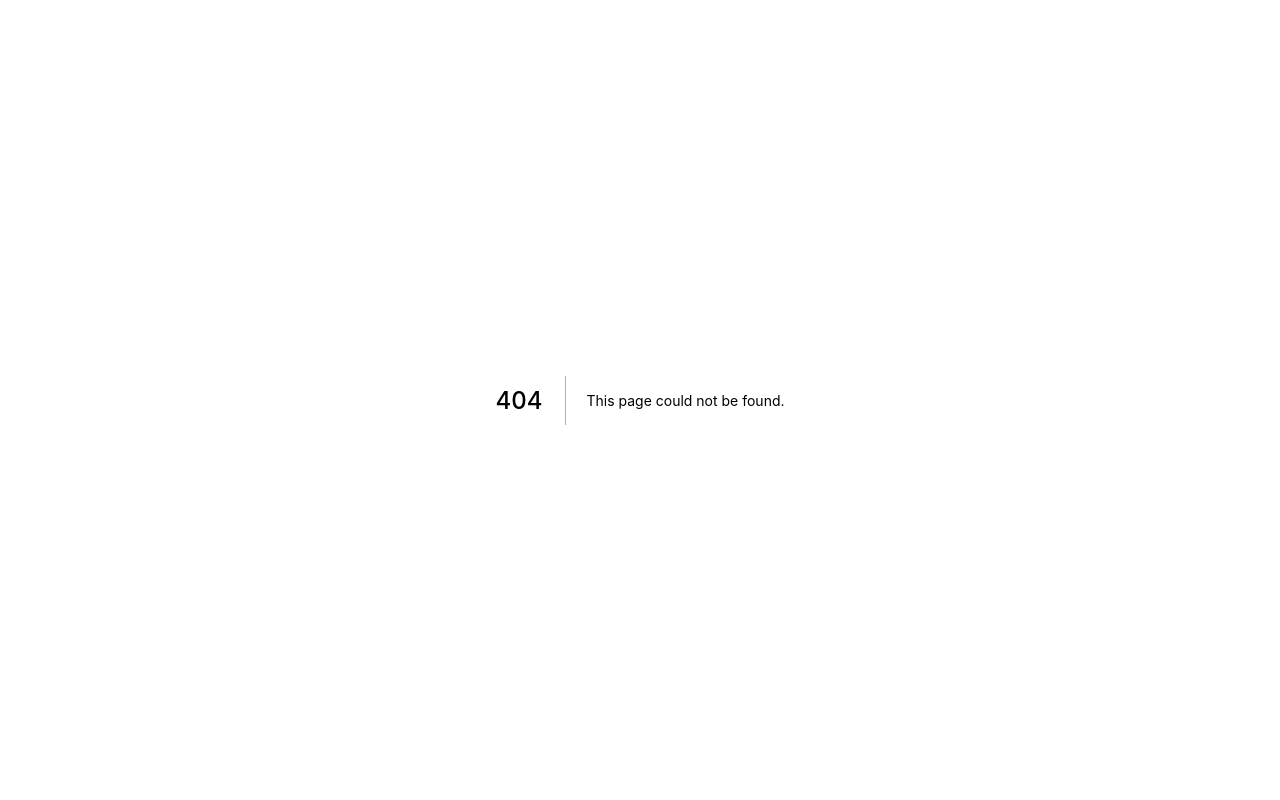
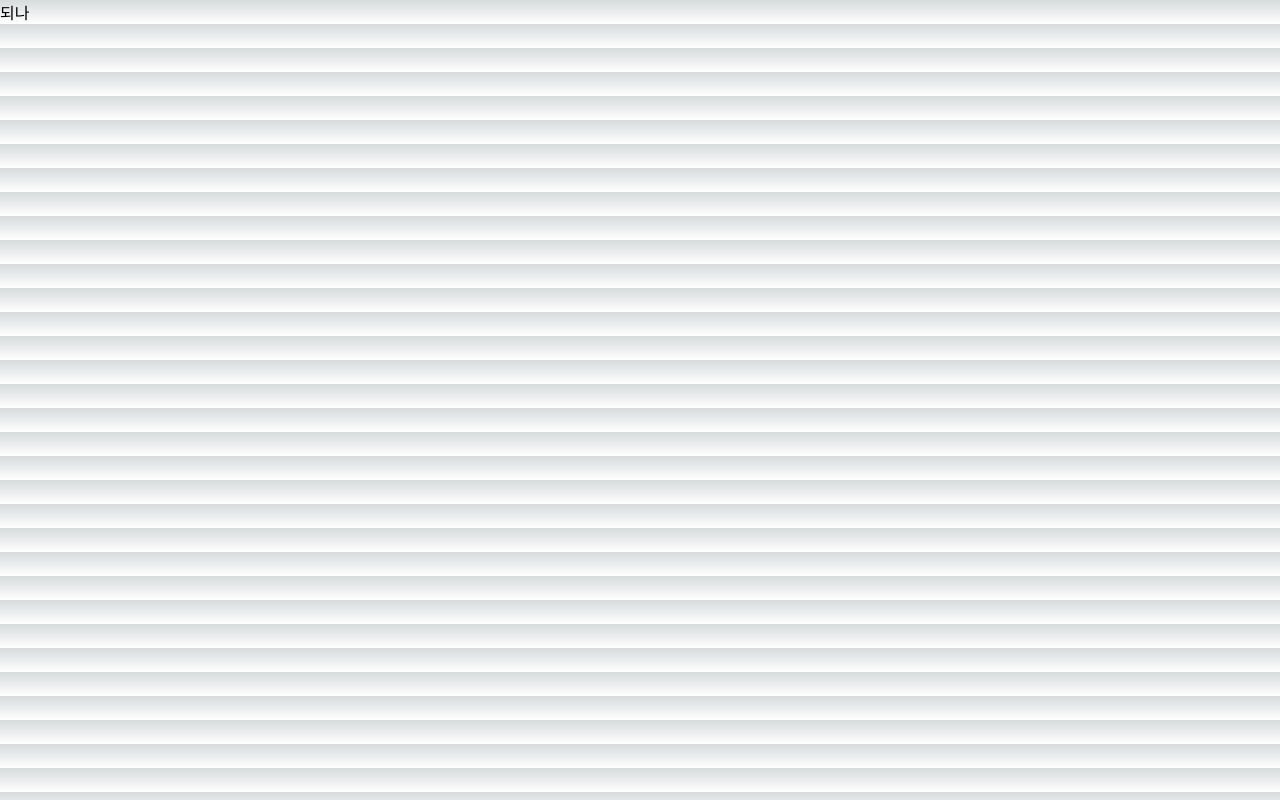
Before and after one commit to Jinho1011/yeaaaah, a Next.js app in the folder packages/scaffold/: page /randing in a window 1280 px wide. Before the commit this address had no page. Built offline with nearby package versions, Linux system fonts and the light colour scheme.

Commit message:
chore: add randing page

```diff
--- /dev/null
+++ b/packages/scaffold/src/pages/randing/index.tsx
@@ -0,0 +1,3 @@
+export default function Randing() {
+  return <p>되나</p>;
+}
```
Also changed, not shown: packages/scaffold/src/pages/randing/form.tsx (added), packages/scaffold/src/pages/randing/result.tsx (added), packages/scaffold/src/pages/randing/share.tsx (added), packages/scaffold/src/pages/randing/submit.tsx (added), 1 other file (tests, documents, lock files or other folders).
